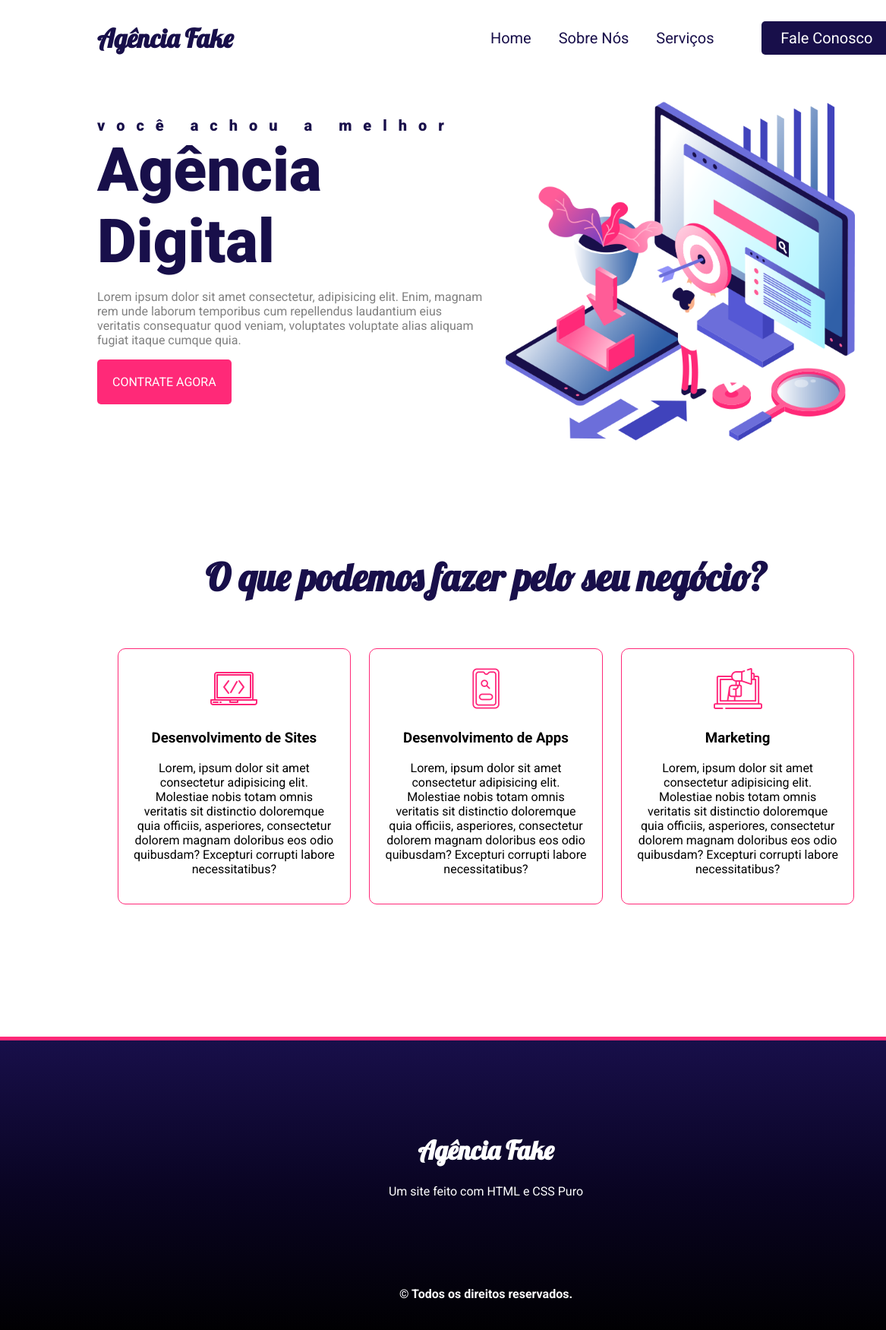
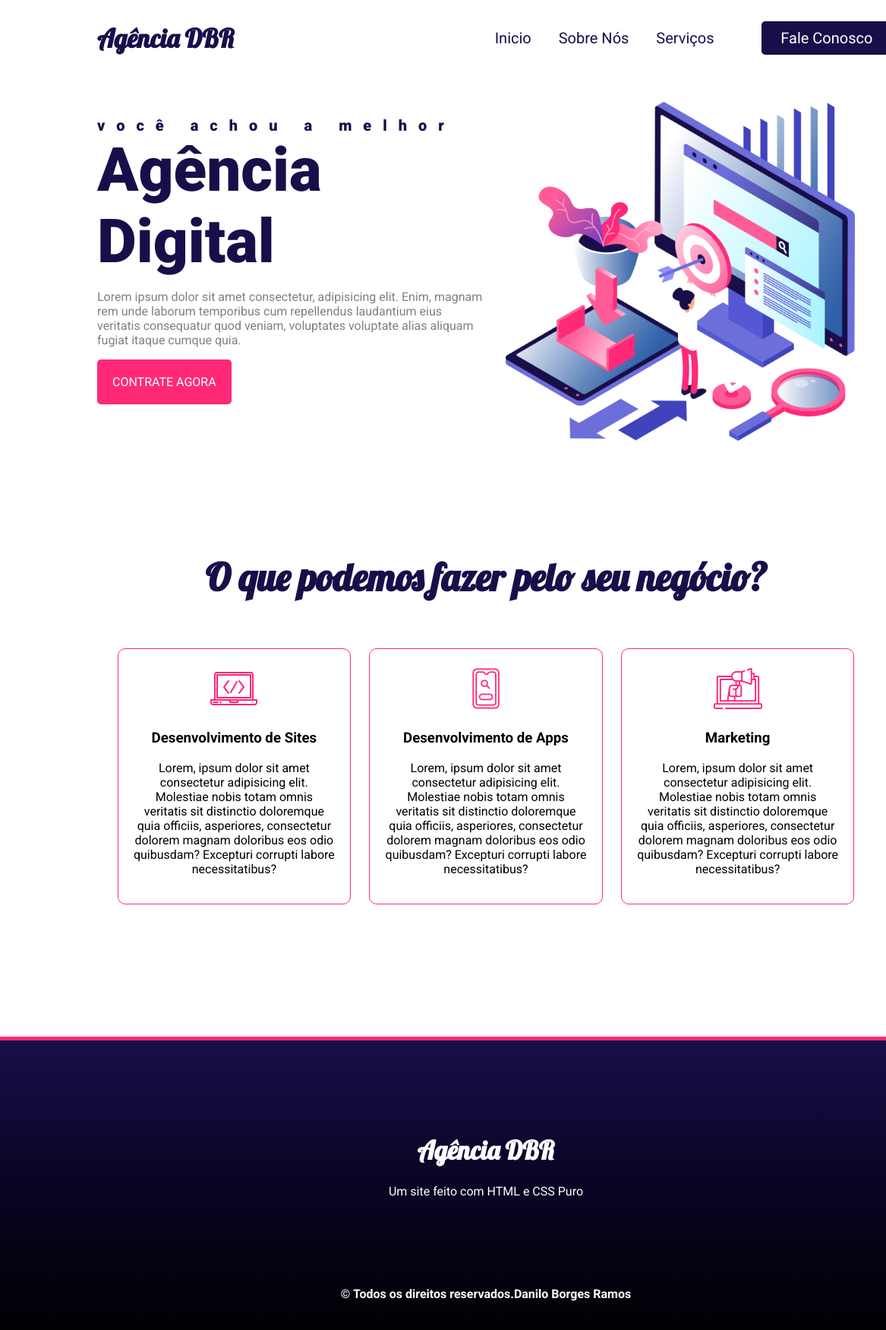
Before and after one commit to DanilodRamos/agencia, a plain HTML site: page index.html in a window 1280 px wide. Shown: the full height of the page at 76% size, 0-1167 px from the left. Drawn offline with Linux system fonts and the light colour scheme.

Commit message:
estudando funcoes

```diff
--- a/index.html
+++ b/index.html
@@ -9,16 +9,16 @@
     <meta name="keywords" content="Agencia Digital, CSS, HTML">
     <link rel="stylesheet" href="css/estilo.css">
     <link rel="stylesheet" href="css/responsivo.css">
-    <title>Agência Fake Aula</title>
+    <title>Agência DBR</title>
 </head>
 
 <body>
     <nav class="navbar">
         <div class="logo">
-            <h1>Agência Fake</h1>
+            <h1>Agência DBR</h1>
         </div>
         <div class="menu">
-            <a href="#">Home</a>
+            <a href="#">Inicio</a>
             <a href="#">Sobre Nós</a>
             <a href="#">Serviços</a>
             <a id="botao" href="#">Fale Conosco</a>
@@ -95,13 +95,13 @@
     </section>
     <footer>
         <div class="logo-rodape">
-            <h1 class="agencia">Agência Fake</h1>
+            <h1 class="agencia">Agência DBR</h1>
             <p style="color:white">Um site feito com HTML e CSS Puro</p>
         </div>
-        <b style="color:white;">© Todos os direitos reservados.</b>
+        <b style="color:white;">© Todos os direitos reservados.Danilo Borges Ramos</b>
     </footer>
     <a class="whats" target="_blank"
-        href="https://api.whatsapp.com/send?phone=5549988070996&text=Ol%C3%A1%20peguei%20seu%20contato%20no%20site"><img
+        href="https://api.whatsapp.com/send?phone=5534988064751&text=Ol%C3%A1%20peguei%20seu%20contato%20no%20site"><img
             style="width: 100px;" src="img/whats.png"></a>
 </body>
 
```
